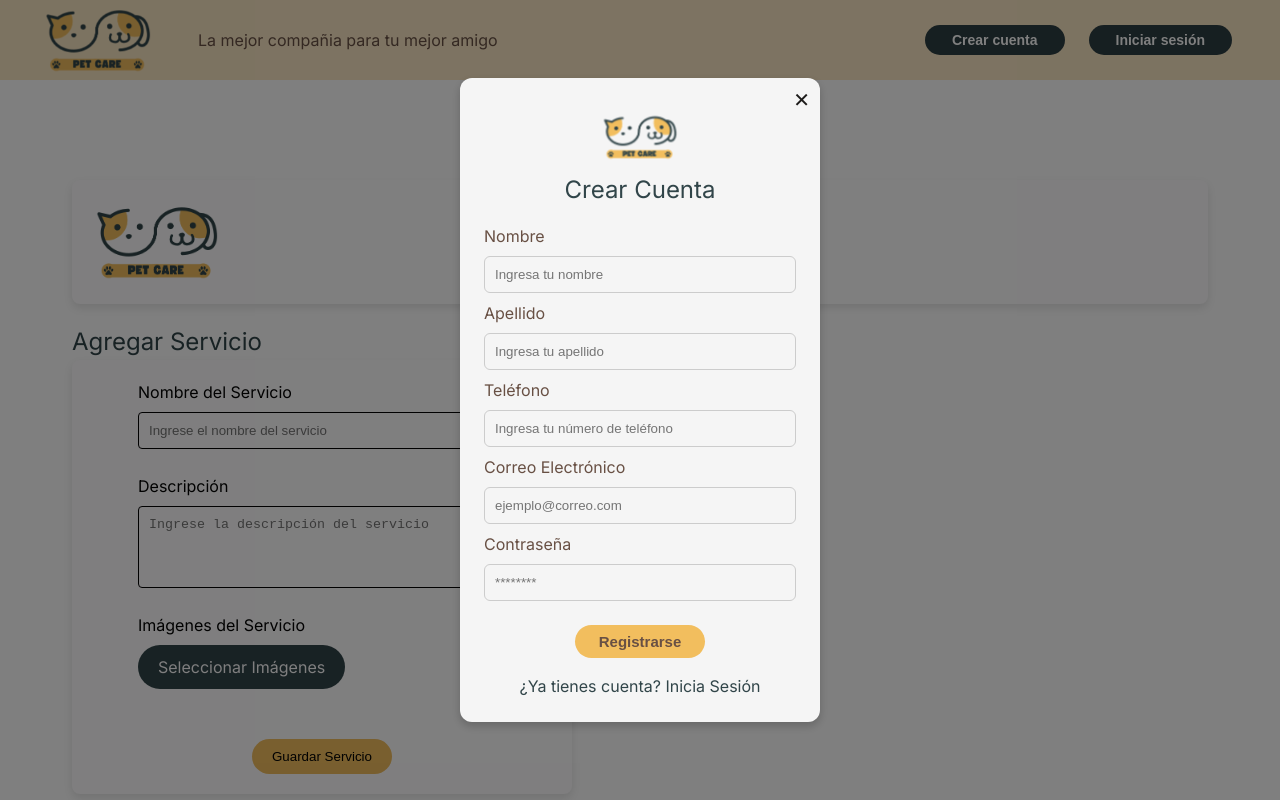
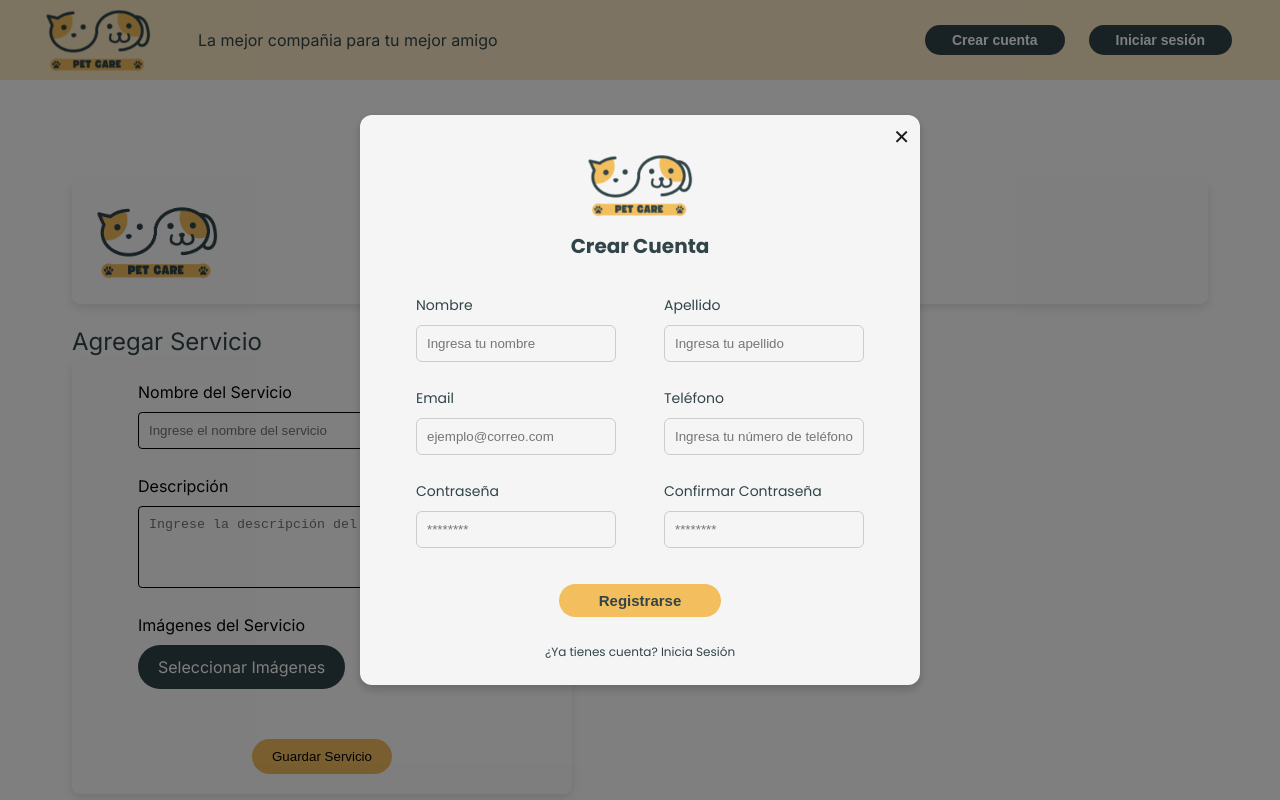
Before and after one commit to robertojvi/DigitalHouse-ProyectoIntegrador-Team1-PetCare, a React (Vite) app: page /administracion in a window 1280 px wide. Both pictures are taken after a click on the button "Crear cuenta". Shown: the top 800 px of the page. Built offline with nearby package versions, Linux system fonts and the light colour scheme.

Commit message:
estilos fomulario, header y footer

```diff
--- a/src/components/login/Login.jsx
+++ b/src/components/login/Login.jsx
@@ -3,7 +3,7 @@ import { useForm } from "react-hook-form";
 import axios from "axios";
 import "../../styles/login/login.css";
 import Logo from "../header/Logo";
-import { toast, ToastContainer  } from "react-toastify";
+import { toast, ToastContainer } from "react-toastify";
 import "react-toastify/dist/ReactToastify.css";
 import { useNavigate } from "react-router-dom";
 import { AuthContext } from "../../auth/AuthContext";
@@ -48,7 +48,7 @@ const Login = ({ isLoginValue }) => {
           theme: "light",
         });
         setTimeout(() => {
-          window.location.href = response.data.role === "ADMIN" ? "/admin" : "/";
+          window.location.href = response.data.role === "ADMIN" ? "/administracion" : "/";
         }, 2000);
 
       }
@@ -96,8 +96,9 @@ const Login = ({ isLoginValue }) => {
         <h2>{isLogin ? "Iniciar Sesión" : "Crear Cuenta"}</h2>
 
         <form onSubmit={handleSubmit(onSubmit)}>
-          {!isLogin && (
+          {!isLogin ? (
             <>
+              <div className="combo-input">
                 <div>
                   <label>Nombre</label>
                   <input
@@ -107,6 +108,7 @@ const Login = ({ isLoginValue }) => {
                   />
                   {errors.nombre && <p className="error">{errors.nombre.message}</p>}
                 </div>
+
                 <div>
                   <label>Apellido</label>
                   <input
@@ -116,19 +118,11 @@ const Login = ({ isLoginValue }) => {
                   />
                   {errors.apellido && <p className="error">{errors.apellido.message}</p>}
                 </div>
+              </div>
+
+              <div className="combo-input">
                 <div>
-                <label>Teléfono</label>
-                <input
-                  type="tel"
-                  placeholder="Ingresa tu número de teléfono"
-                  {...register("telefono", { required: "El teléfono es obligatorio" })}
-                />
-                {errors.telefono && <p className="error">{errors.telefono.message}</p>}
-              </div>
-            </>
-          )}
-          <div>
-            <label>Correo Electrónico</label>
+                  <label>Email</label>
                   <input
                     type="email"
                     placeholder="ejemplo@correo.com"
@@ -139,6 +133,19 @@ const Login = ({ isLoginValue }) => {
                   />
                   {errors.email && <p className="error">{errors.email.message}</p>}
                 </div>
+
+                <div>
+                  <label>Teléfono</label>
+                  <input
+                    type="tel"
+                    placeholder="Ingresa tu número de teléfono"
+                    {...register("telefono", { required: "El teléfono es obligatorio" })}
+                  />
+                  {errors.telefono && <p className="error">{errors.telefono.message}</p>}
+                </div>
+              </div>
+
+              <div className="combo-input">
                 <div>
                   <label>Contraseña</label>
                   <input
@@ -151,6 +158,52 @@ const Login = ({ isLoginValue }) => {
                   />
                   {errors.contrasenia && <p className="error">{errors.contrasenia.message}</p>}
                 </div>
+
+                <div>
+                  <label>Confirmar Contraseña</label>
+                  <input
+                    type="password"
+                    placeholder="********"
+                    {...register("contrasenia1", {
+                      required: "Las contraseñas no coinciden",
+                      minLength: { value: 6, message: "Mínimo 6 caracteres" }
+                    })}
+                  />
+                  {errors.contrasenia && <p className="error">{errors.contrasenia.message}</p>}
+                </div>
+              </div>
+
+            </>
+
+          ) : (
+            <>
+              <div className="login-form-combo">
+                <label>Correo Electrónico</label>
+                <input
+                  type="email"
+                  placeholder="ejemplo@correo.com"
+                  {...register("email", {
+                    required: "El email es obligatorio",
+                    pattern: { value: /\S+@\S+\.\S+/, message: "Email no válido" }
+                  })}
+                />
+                {errors.email && <p className="error">{errors.email.message}</p>}
+              </div>
+              <div className="login-form-combo">
+                <label>Contraseña</label>
+                <input
+                  type="password"
+                  placeholder="********"
+                  {...register("contrasenia", {
+                    required: "La contraseña es obligatoria",
+                    minLength: { value: 6, message: "Mínimo 6 caracteres" }
+                  })}
+                />
+                {errors.contrasenia && <p className="error">{errors.contrasenia.message}</p>}
+              </div>
+            </>
+          )}
+
 
           <div className="login-submit-container">
             <button type="submit" className="login-submit">
--- a/src/styles/Footer.css
+++ b/src/styles/Footer.css
@@ -70,7 +70,7 @@
 
 .footer-copyright {
   width: 100%;
-  background-color: #685044;
+  background-color: #314549;
   padding: 12px 2rem;
 }
 
--- a/src/styles/GlobalStyles.jsx
+++ b/src/styles/GlobalStyles.jsx
@@ -13,7 +13,7 @@ export const GlobalStyles = createGlobalStyle`
   }
 
   h2{
-    color: #685044;
+    color: #314549;
     font-size: 24px;
   }
 
--- a/src/styles/header/header.css
+++ b/src/styles/header/header.css
@@ -27,6 +27,7 @@
   align-items: center;
   height: var(--header-height, 80px);
   gap: 1rem;
+  color: #314549;
 }
 
 /* Añadimos padding al logo */
@@ -38,6 +39,9 @@
   display: flex;
   align-items: center;
   margin-left: auto;
+  & button{
+    color: #314549;
+  }
 }
 
 .header-user-noA{
@@ -63,7 +67,7 @@
     padding: 5px 1rem;
     width: 150px;
     background: none;
-    color: #2d3e42;
+    color: #314549;;
     border: none;
     cursor: pointer;
     display: flex;
@@ -75,7 +79,7 @@
 
 .avatar{
   border-radius: 50%;
-  background-color: var(--palet-color-brown);
+  background-color: #314549;
   color: white;
   padding: 5px 7px;
   font-weight: bolder;
@@ -88,10 +92,12 @@
   justify-content: center;
   align-items: center;
   gap: .5rem;
+  color: #314549;
+  font-family: 'Poppins';
 }
 
 .header-user-noA button{
-  background-color: #2d3e42;
+  background-color: #314549;
   color: white;
   font-weight: bold;
   font-size: 14px;
--- a/src/styles/hero/hero.css
+++ b/src/styles/hero/hero.css
@@ -17,8 +17,9 @@
 }
 
 .hero-slogan p{
+	font-family:'Poppins';
 	background-color: #FFFEFF;
-	color: #685044;
+	color: #314549;
 	padding: 10px 20px;
 	border-radius: 5px;
 	font-weight: 400;
@@ -36,7 +37,7 @@
 .hero-slogan button{
 	background: #F2BE5E;
 	font-size: 15px;
-	color: #685044;
+	color: #314549;
 	padding: 1rem 2.5rem;
 	border-radius: 10px;
 	border: none;
--- a/src/styles/login/login.css
+++ b/src/styles/login/login.css
@@ -2,11 +2,19 @@
 /* Contenedor del formulario de login */
 .login-form-container {
   width: 100%;
-  max-width: 400px;
   padding: 1.5rem;
   background: #f5f5f5;
   border-radius: 12px;
   box-shadow: 0px 4px 10px rgba(0, 0, 0, 0.2);
+  font-family: 'Poppins';
+  font-weight: 400;
+  color: #314549;
+  display: flex;
+  justify-content: stretch;
+  flex-direction: column;
+  p{
+    font-size: 12px
+  };
 }
 
 .login-logo{
@@ -19,14 +27,9 @@
   width: auto;
 }
 
-.login-logo img{
-  height: 50px;
-}
-
 /* Encabezado del formulario */
 .login-form-container h2 {
-  font-size: 1.5rem;
-  font-weight: bold;
+  font-size: 20px;
   color: #314549;
   text-align: center;
   width: 100%;
@@ -34,7 +37,8 @@
 }
 
 /* Campos de entrada del formulario */
-.login-form-container input {
+.login-form-container {
+  input {
   width: 100%;
   padding: 10px;
   margin-top: 8px;
@@ -43,27 +47,45 @@
   outline: none;
   transition: border-color 0.3s;
   background-color: #f5f5f5;
+  color: #314549;
   margin-bottom: .5rem;
-  color:#314549;
+  }
+
+
+  .combo-input{
+    display: flex;
+    margin: 1rem 0;
+    gap: 3rem;
+    flex-wrap: wrap;
+    justify-content: center;
+    align-items: center;
+    div{
+      max-width: 200px;
+    }
+    label {
+      font-size: 14px;
+    }
+  }
 }
 
 .login-form-container input:focus {
-  border-color: #685044;
-  box-shadow: 0px 0px 4px #685044;
+  border-color: #314549;
+  box-shadow: 0px 0px 4px #314549;
 }
 
 .login-submit-container{
   display: flex;
   justify-content: center;
-  margin: 1rem 0;
+  margin: 1.7rem 0 1rem 0;
 }
+
 
 /* Botón de enviar */
 .login-submit {
   background: #F2BE5E;
 	font-size: 15px;
-	color: #685044;
-	padding: .5rem 1.5rem;
+	color: #314549;
+	padding: .5rem 2.5rem;
 	border-radius: 30px;
 	border: none;
 	font-weight: 700;
@@ -72,7 +94,7 @@
 }
 
 .login-submit:hover {
-  background-color: #685044;
+  background-color: #314549;
   color: #F2BE5E;
 }
 
@@ -80,7 +102,6 @@
 .login-toggle {
   text-align: center;
   color: #314549;
-  font-weight: bold;
   cursor: pointer;
   margin-top: 10px;
 }
@@ -92,3 +113,9 @@
 .error-message{
   color: red;
 }
+
+.login-form-combo {
+  display: flex;
+  flex-direction: column;
+  margin: 1.5rem;
+}
--- a/src/styles/modal/modal.css
+++ b/src/styles/modal/modal.css
@@ -14,16 +14,12 @@
 
 /* Modal box */
 .modal-content {
-  /* background: white; */
   padding: 20px;
-  /* border-radius: 10px;
-  box-shadow: 0px 4px 10px rgba(0, 0, 0, 0.2); */
   width: 90%;
   display: flex;
   justify-content: center;
   align-items: center;
-
-  max-width: 400px;
+  max-width: 600px;
   position: relative;
 }
 
```
Lines whose indentation alone changed are shown as unchanged.
